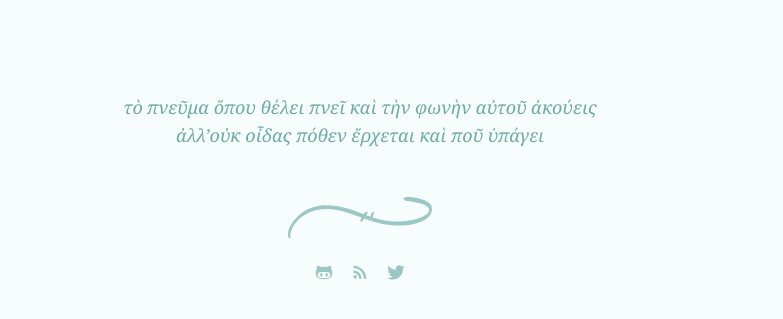
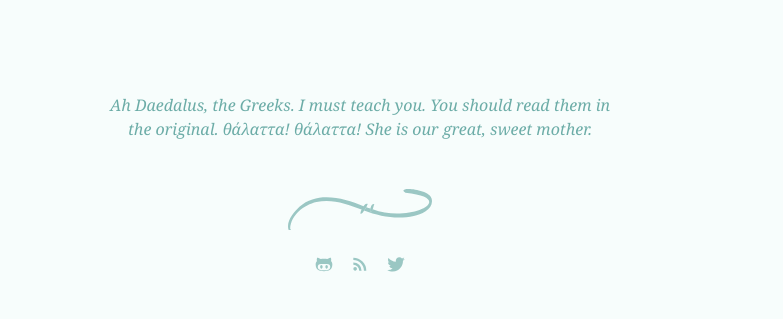
Before and after one commit to Vincent-Carrier/vcar.dev.astro, an Astro site: page / in a window 1280 px wide. Shown: the part 739-1058 px from the top of the page, without its empty margins (280-1063 px from the left). Built offline with nearby package versions, Linux system fonts and the light colour scheme; Astro itself is replaced by a stand-in of ours; a web font is replaced by a local one.

Commit message:
James Joyce quote :)

```diff
--- a/src/pages/index.astro
+++ b/src/pages/index.astro
@@ -60,11 +60,10 @@ import { Image } from 'astro:assets'
         &nbsp;&nbsp;&nbsp;&nbsp;&nbsp;&nbsp;and arguing about old books no one reads
       </p>
     </article>
-    <footer class="max-w-lg mx-auto mt-24 mb-16">
-      <p class="mb-8 text-center text-lg font-serif italic text-teal-700/60">
-        τὸ πνεῦμα ὅπου θέλει πνεῖ καὶ τὴν φωνὴν αὐτοῦ ἀκούεις
-        <br />
-        ἀλλ’οὐκ οἶδας πόθεν ἔρχεται καὶ ποῦ ὑπάγει
+    <footer class="max-w-xl mx-auto mt-24 mb-16">
+      <p class="mb-8 text-center font-serif italic text-teal-700/60">
+		Ah Daedalus, the Greeks. I must teach you. You should read them in<br /> the original.
+		θάλαττα! θάλαττα! She is our great, sweet mother.
       </p>
       <div class="mt-12 mb-6 w-36 mx-auto">
         <Swash />
```
